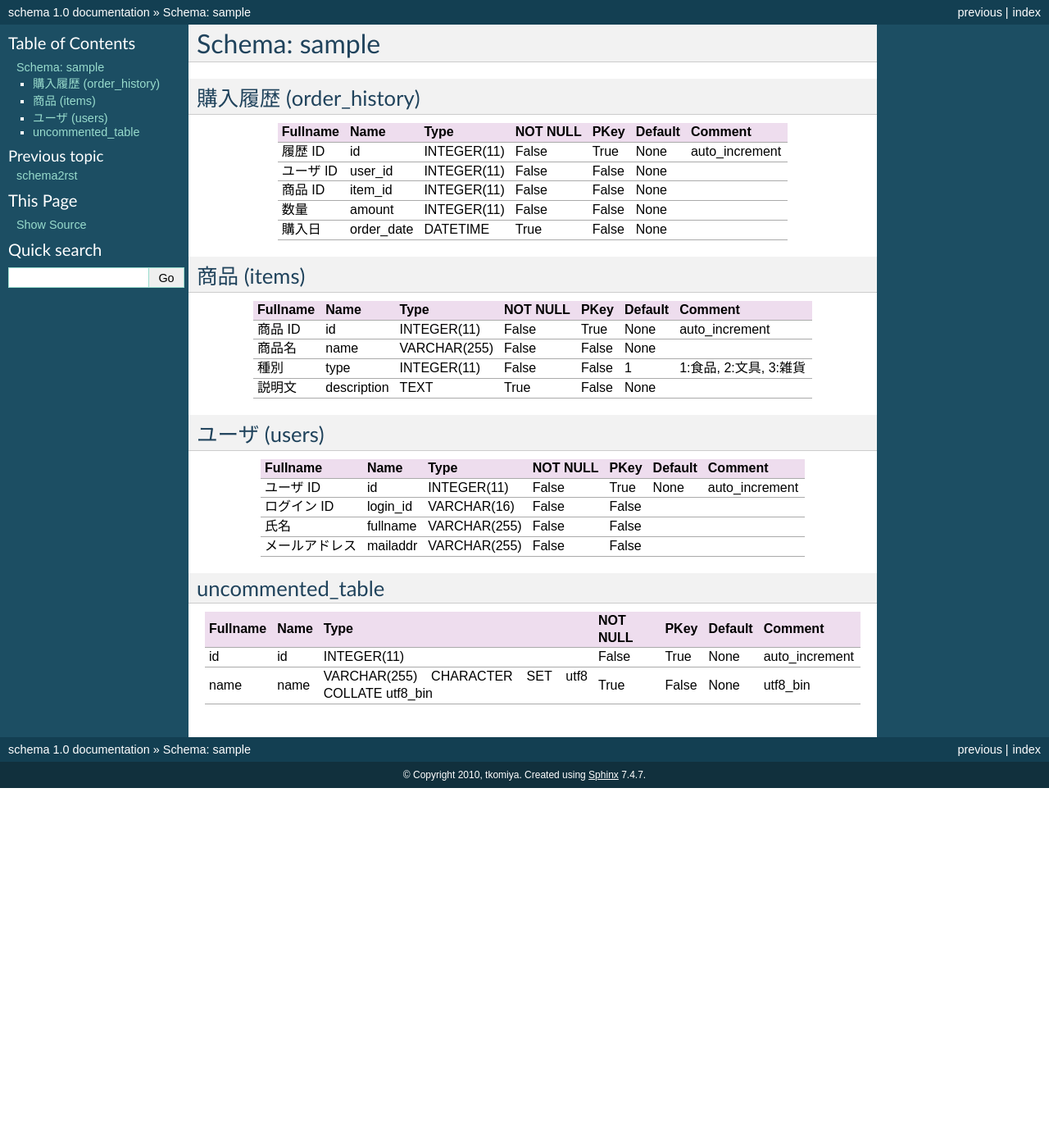
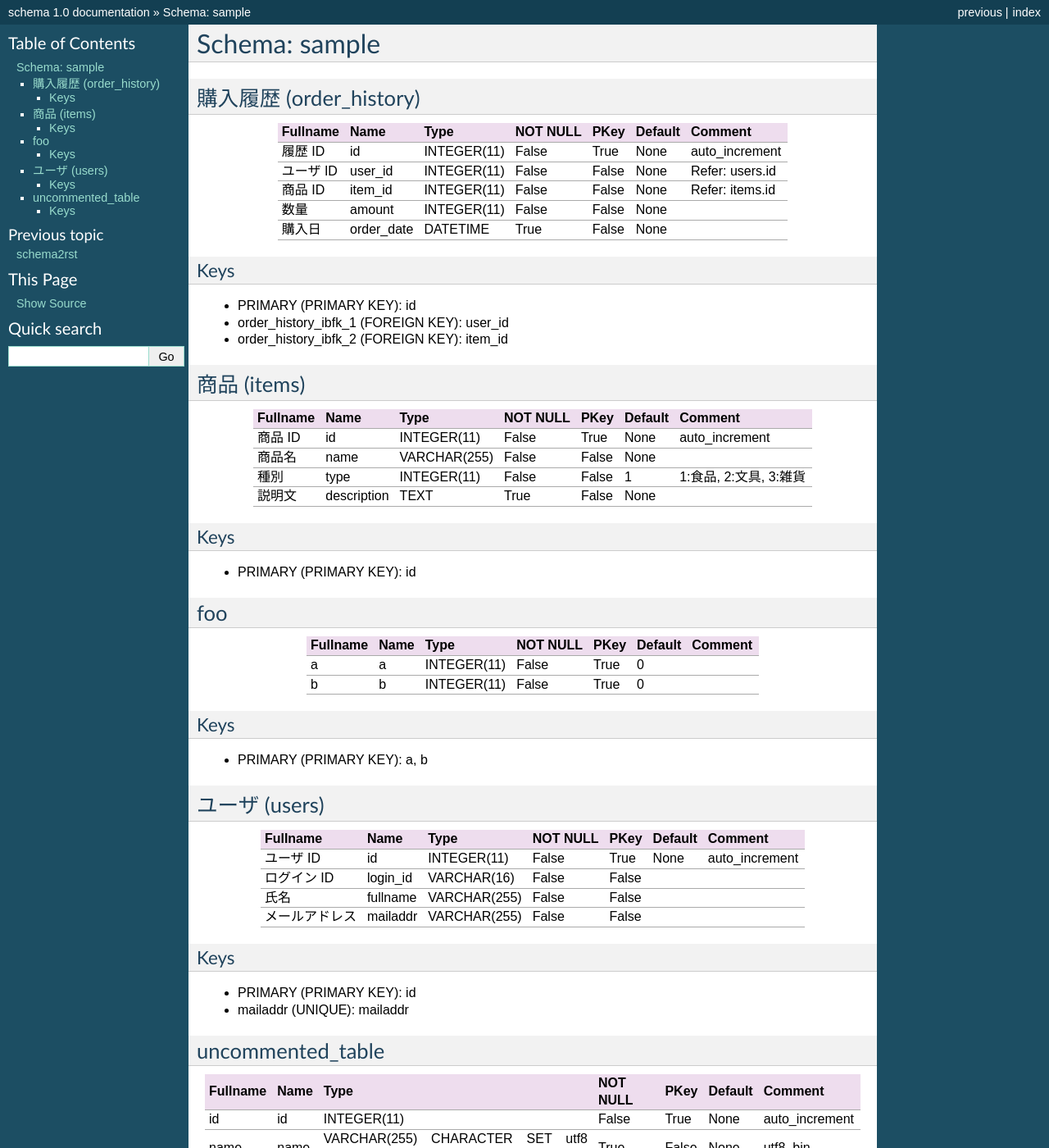
Before and after one commit to blockdiag/blockdiag.com, a Sphinx documentation site: the page built from schema2rst/source/schema.rst, in a window 1280 px wide and 1400 px high. Shown: the whole window at 82% size. Built offline with Sphinx 7.4.7, drawn with Linux system fonts in a browser that asks for light colours; some of the changed text lies outside the part shown.

Commit message:
* Regenarate with newest schema2rst

```diff
--- a/schema2rst/source/index.rst
+++ b/schema2rst/source/index.rst
@@ -2,7 +2,7 @@
 schema2rst
 ==========
 
-`schema2rst`(目下開発中) は MySQL データベースに接続し、
+`schema2rst` (目下開発中) は MySQL データベースに接続し、
 スキーマ情報を抽出して reST 形式のデータベース定義書を出力します。
 
 このサンプルでは以下の SQL でデータベースの初期化をしています。
--- a/schema2rst/source/schema.rst
+++ b/schema2rst/source/schema.rst
@@ -29,14 +29,14 @@ Schema: sample
      - False
      - False
      - None
-     -
+     - Refer: users.id
    * - 商品 ID
      - item_id
      - INTEGER(11)
      - False
      - False
      - None
-     -
+     - Refer: items.id
    * - 数量
      - amount
      - INTEGER(11)
@@ -51,6 +51,13 @@ Schema: sample
      - False
      - None
      -
+
+Keys
+^^^^
+
+* PRIMARY (PRIMARY KEY): id
+* order_history_ibfk_1 (FOREIGN KEY): user_id
+* order_history_ibfk_2 (FOREIGN KEY): item_id
 
 商品 (items)
 ------------
@@ -94,6 +101,44 @@ Schema: sample
      - None
      -
 
+Keys
+^^^^
+
+* PRIMARY (PRIMARY KEY): id
+
+foo
+---
+
+.. list-table::
+   :header-rows: 1
+
+   * - Fullname
+     - Name
+     - Type
+     - NOT NULL
+     - PKey
+     - Default
+     - Comment
+   * - a
+     - a
+     - INTEGER(11)
+     - False
+     - True
+     - 0
+     -
+   * - b
+     - b
+     - INTEGER(11)
+     - False
+     - True
+     - 0
+     -
+
+Keys
+^^^^
+
+* PRIMARY (PRIMARY KEY): a, b
+
 ユーザ (users)
 --------------
 
@@ -136,6 +181,12 @@ Schema: sample
      -
      -
 
+Keys
+^^^^
+
+* PRIMARY (PRIMARY KEY): id
+* mailaddr (UNIQUE): mailaddr
+
 uncommented_table
 -----------------
 
@@ -163,3 +214,8 @@ uncommented_table
      - False
      - None
      - utf8_bin
+
+Keys
+^^^^
+
+* PRIMARY (PRIMARY KEY): id
```
Also changed, not shown: 9 other files.
